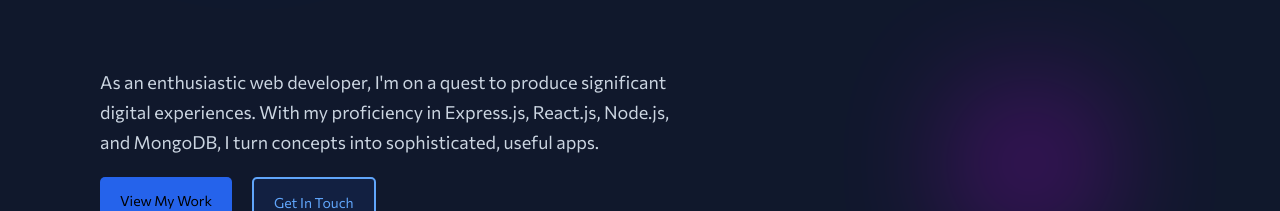
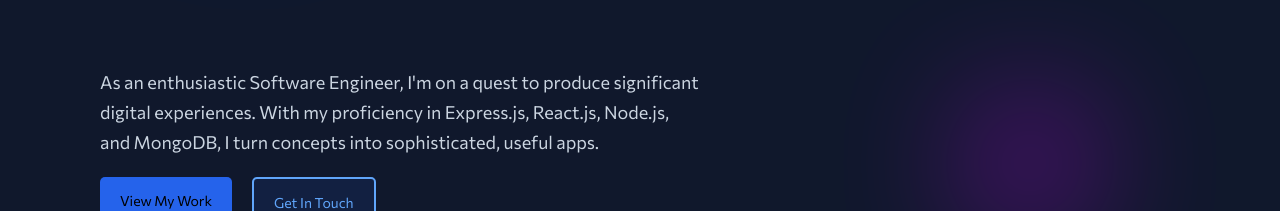
Before and after one commit to AymenBraikia/portfolio, a Next.js app: page / in a window 1280 px wide. Shown: the part 387-598 px from the top of the page. Built offline with nearby package versions, Linux system fonts and the light colour scheme.

Commit message:
edited some text

```diff
--- a/app/components/introduction.tsx
+++ b/app/components/introduction.tsx
@@ -53,7 +53,7 @@ function Introduction() {
 			</p>
 
 			<p ref={description} id="description" className={styles.description}>
-				As an enthusiastic web developer, I&apos;m on a quest to produce significant digital experiences. With my proficiency in Express.js, React.js, Node.js, and MongoDB, I turn concepts into sophisticated, useful apps.{" "}
+				As an enthusiastic Software Engineer, I&apos;m on a quest to produce significant digital experiences. With my proficiency in Express.js, React.js, Node.js, and MongoDB, I turn concepts into sophisticated, useful apps.{" "}
 			</p>
 
 			<div ref={btn} id="btn" className={styles.btn}>
```
